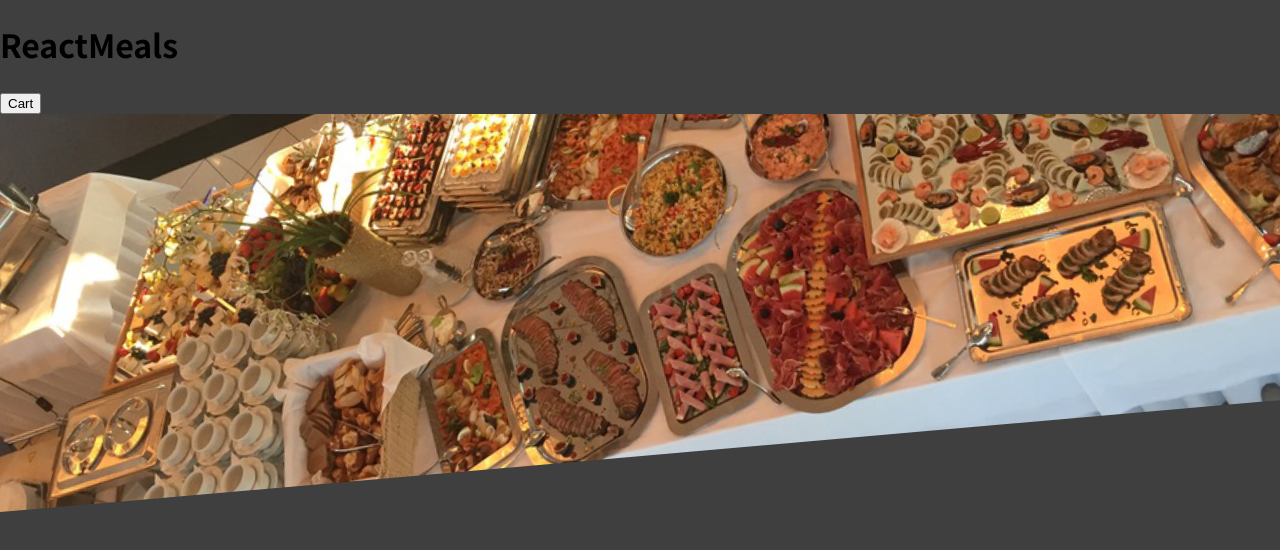
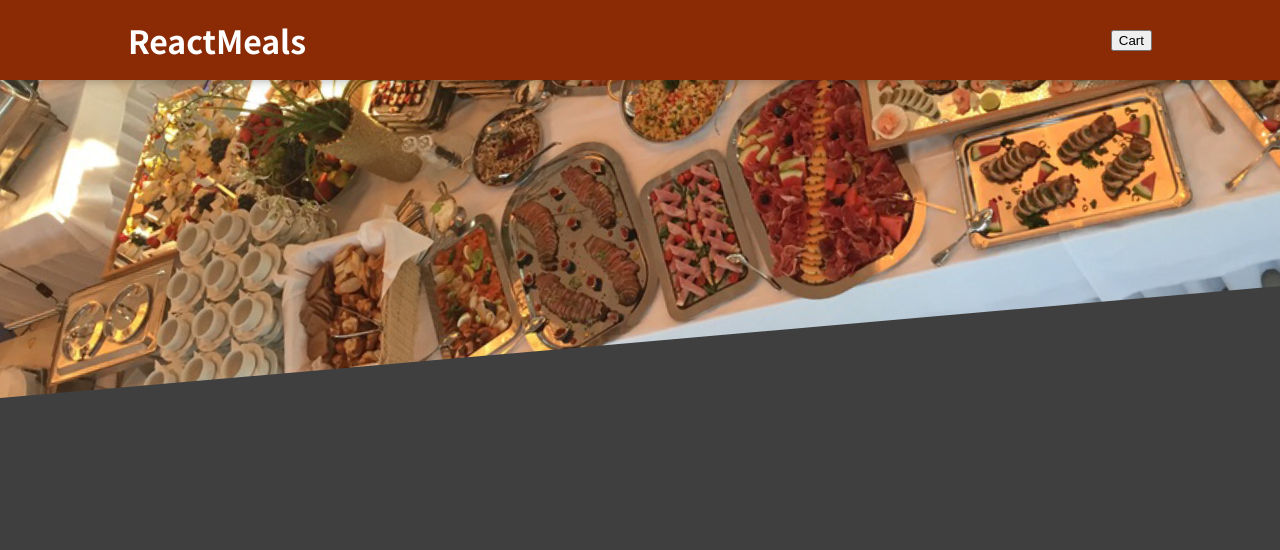
Before and after one commit to delightfulabyss/food-ordering-app, a React (Create React App) app: page / in a window 1280 px wide. Shown: the top 550 px of the page. Built offline with nearby package versions, Linux system fonts and the light colour scheme.

Commit message:
Fix typo

```diff
--- a/src/App.js
+++ b/src/App.js
@@ -1,5 +1,5 @@
 import { Fragment } from "react";
-import Header from "./components/Layout/header";
+import Header from "./components/Layout/Header";
 
 function App() {
   return (
--- a/src/components/Layout/Header.js
+++ b/src/components/Layout/Header.js
@@ -5,7 +5,7 @@ import classes from './Header.module.css'
 
 const Header = props => {
     return <Fragment>
-        <header className={classes.Header}>
+        <header className={classes.header}>
             <h1>ReactMeals</h1>
             <button>Cart</button>
         </header>
```
Also changed, not shown: 1 other file (tests, documents, lock files or other folders).
